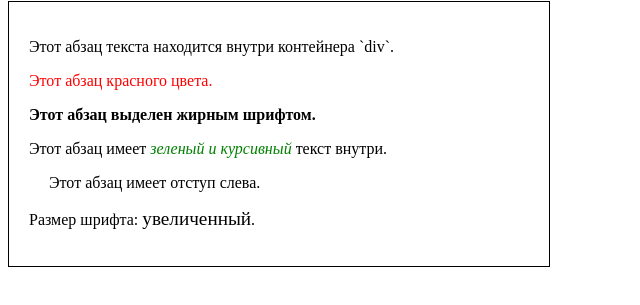
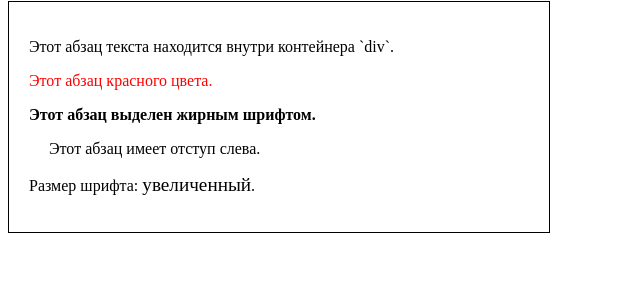
Before and after one commit to SunAlexCher/network.github.io, a plain HTML site: page index.html in a window 1280 px wide. Shown: the part 79-384 px from the top of the page, without its empty margins (0-640 px from the left). Drawn offline with Linux system fonts and the light colour scheme.

Commit message:
Update index.html

```diff
--- a/index.html
+++ b/index.html
@@ -7,13 +7,9 @@
     <h1 style="color: blue;">Добро пожаловать на мой сайт!</h1>
 
     <div style="width: 500px; border: 1px solid black; padding: 20px;">
-        <!-- Общий контейнер для абзацев -->
         <p>Этот абзац текста находится внутри контейнера `div`.</p>
         <p style="color: red;">Этот абзац красного цвета.</p>
         <p style="font-weight: bold;">Этот абзац выделен жирным шрифтом.</p>
-        <p>Этот абзац имеет
-            <span style="color: green; font-style: italic;">зеленый и курсивный</span>
-             текст внутри.</p>
         <p style="padding-left: 20px;">Этот абзац имеет отступ слева.</p>
         <p>Размер шрифта: <span style="font-size: 1.2em;">увеличенный</span>.</p>
     </div>
```
